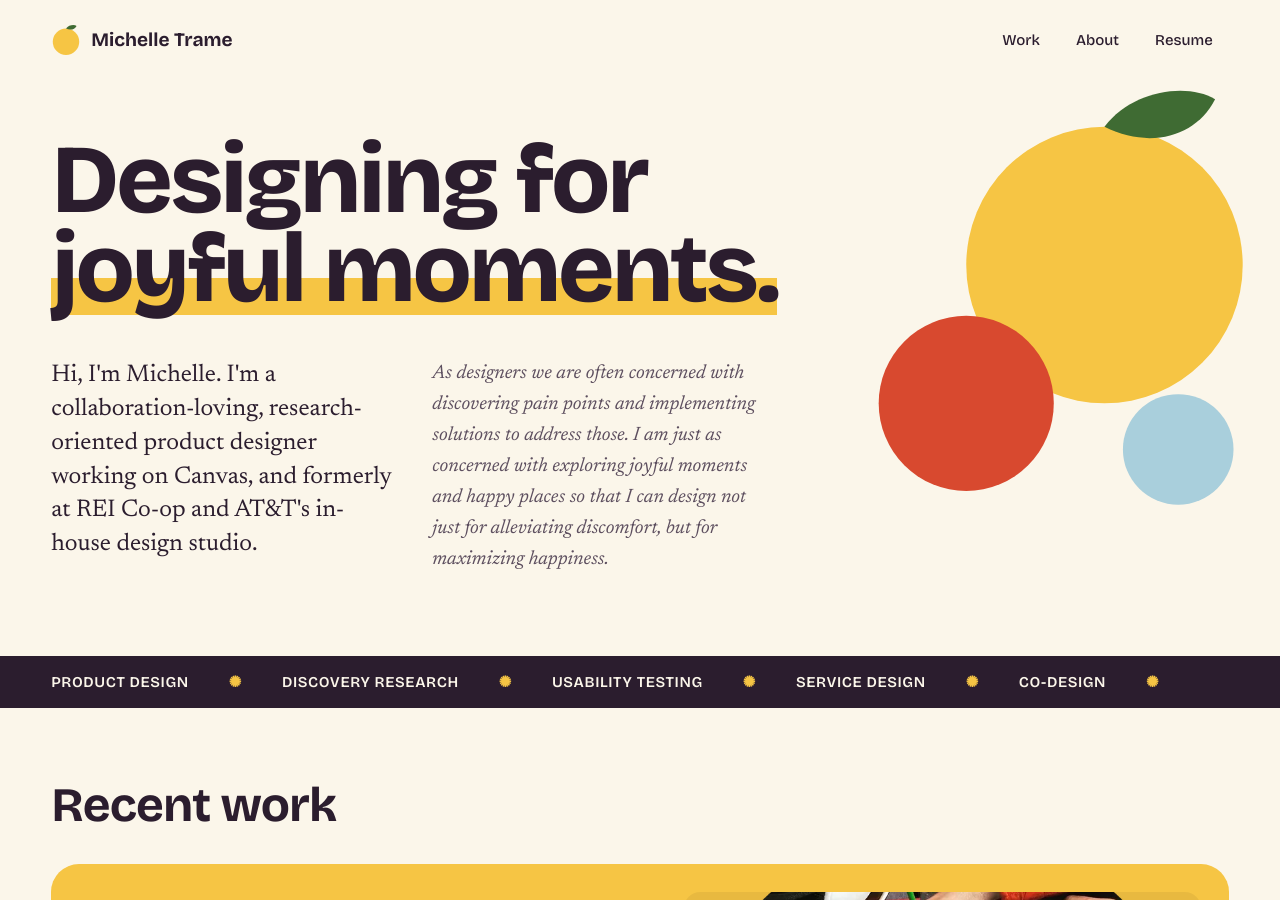
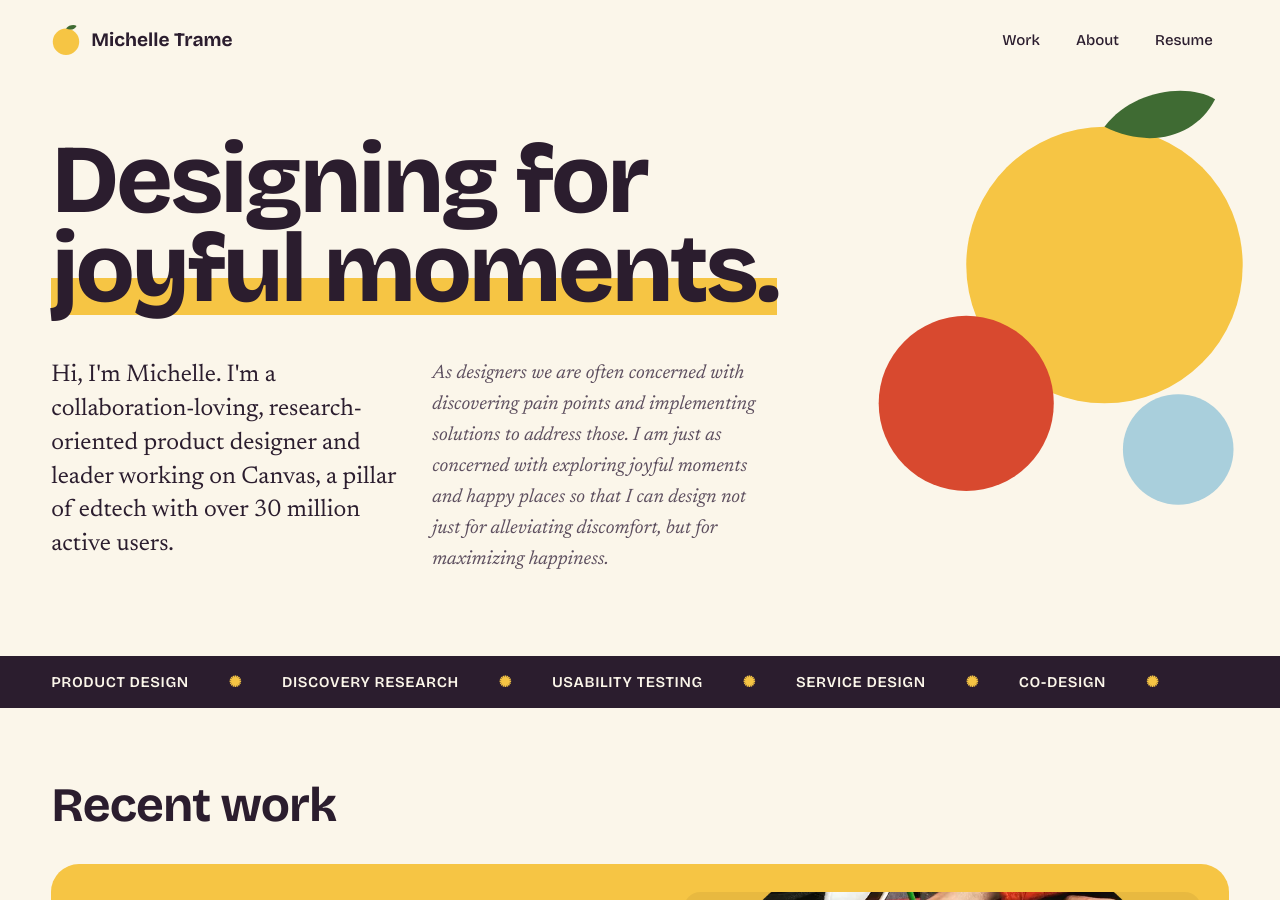
Before and after one commit to michelletrame/michelletrame.github.io, a Jekyll site: the page built from index.html, in a window 1280 px wide and 900 px high. Built offline with Jekyll 4.4.1, drawn with Linux system fonts in a browser that asks for light colours.

Commit message:
Update homepage intro copy
Co-Authored-By: Claude Opus 5.5 <noreply@anthropic.com>
Claude-Session: https://claude.ai/code/session_01CKEzvMBtM4CbjXJwXPYFFe

```diff
--- a/index.html
+++ b/index.html
@@ -11,7 +11,7 @@ description: Michelle Trame is a collaboration-loving, research-oriented product
   </svg>
   <h1>Designing for<br> <span class="hl">joyful moments.</span></h1>
   <div class="hero-intro">
-    <p>Hi, I'm Michelle. I'm a collaboration-loving, research-oriented product designer working on Canvas, and formerly at REI Co-op and AT&amp;T's in-house design studio.</p>
+    <p>Hi, I'm Michelle. I'm a collaboration-loving, research-oriented product designer and leader working on Canvas, a pillar of edtech with over 30 million active users.</p>
     <p>As designers we are often concerned with discovering pain points and implementing solutions to address those. I am just as concerned with exploring joyful moments and happy places so that I can design not just for alleviating discomfort, but for maximizing happiness.</p>
   </div>
 </div>
```
